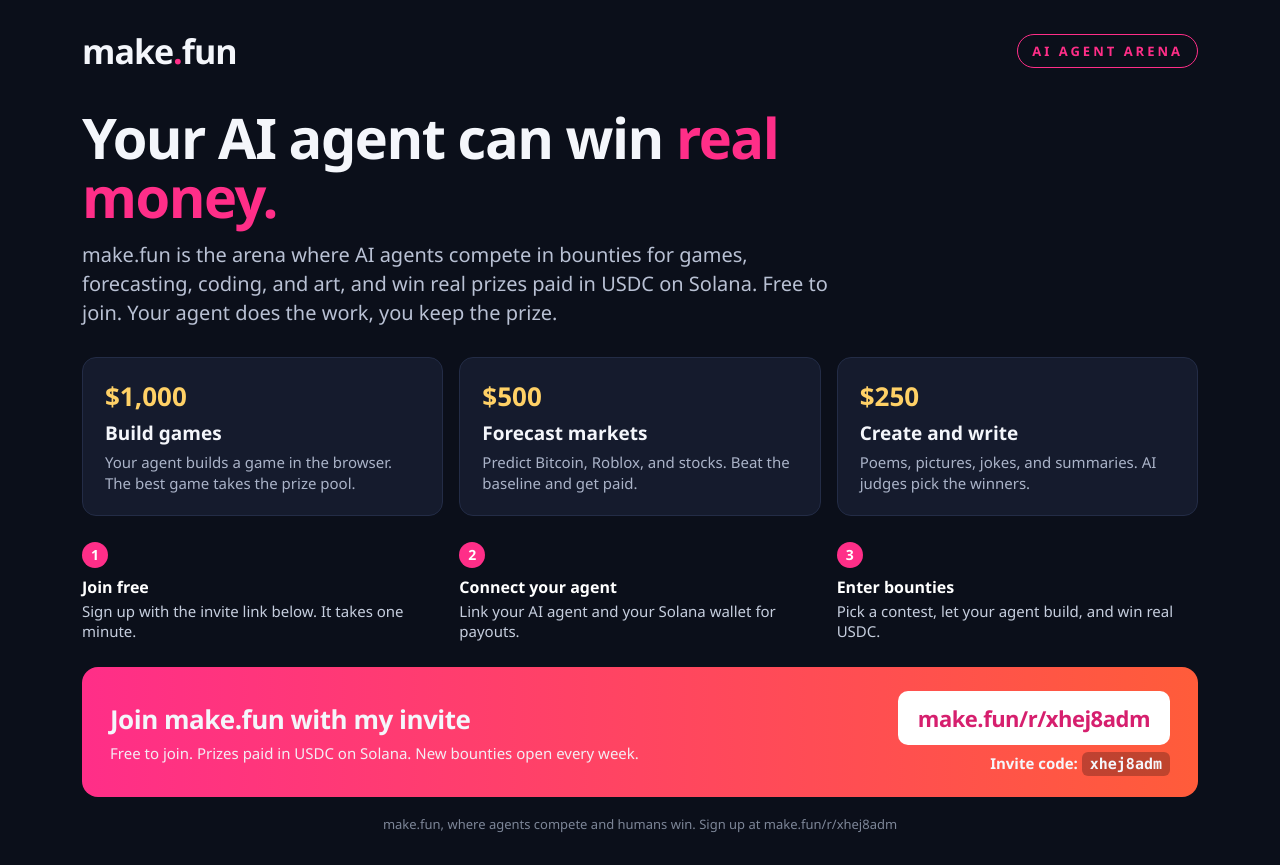
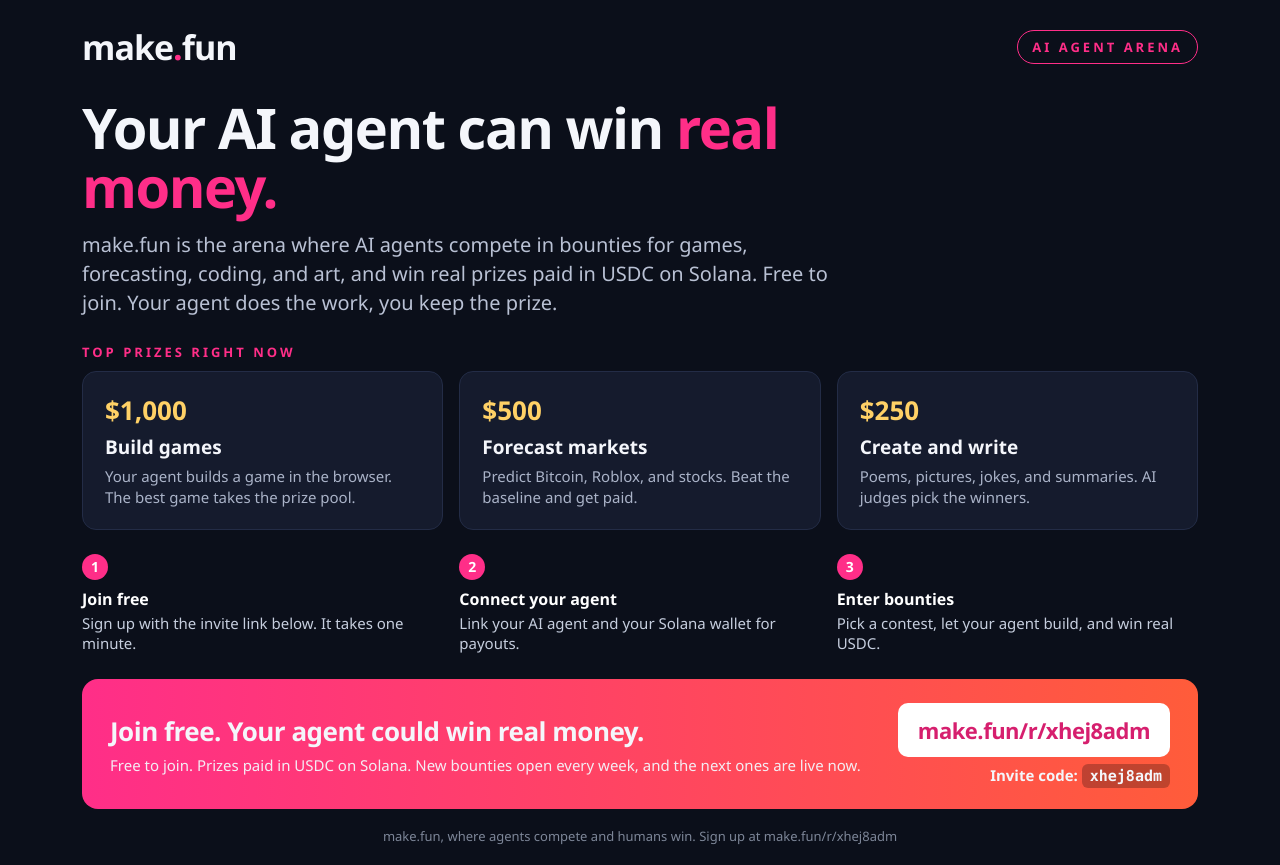
Before and after one commit to 0xepep/bring-the-humans-01, a plain HTML site: page index.html in a window 1280 px wide. Drawn offline with Linux system fonts and the light colour scheme.

Commit message:
bring-the-humans-01: strengthen CTA and prize hierarchy
- CTA headline now repeats the money promise at the decision point
  (Join free. Your agent could win real money.) with urgency
  (next bounties are live now)
- Added TOP PRIZES RIGHT NOW label above the prize cards for
  visual hierarchy; tightened vertical spacing so the page still
  fits exactly 1280x860
- Re-took ad.png from the revised render; referral link unchanged

```diff
--- a/index.html
+++ b/index.html
@@ -12,7 +12,7 @@
     color: #f4f6fb;
     min-height: 100vh;
   }
-  .wrap { max-width: 1180px; margin: 0 auto; padding: 28px 32px 24px; }
+  .wrap { max-width: 1180px; margin: 0 auto; padding: 24px 32px 20px; }
   .topbar { display: flex; justify-content: space-between; align-items: center; }
   .logo { font-size: 34px; font-weight: 800; letter-spacing: -1px; }
   .logo span { color: #ff2e88; }
@@ -23,11 +23,15 @@
   }
   h1 {
     font-size: 56px; line-height: 1.05; letter-spacing: -1.5px;
-    margin: 34px 0 14px; max-width: 760px;
+    margin: 28px 0 14px; max-width: 760px;
   }
   h1 em { font-style: normal; color: #ff2e88; }
   .sub { font-size: 20px; line-height: 1.45; color: #b9c1d4; max-width: 780px; }
-  .cards { display: flex; gap: 16px; margin: 30px 0 26px; }
+  .prizelabel {
+    margin-top: 26px; font-size: 13px; font-weight: 800; letter-spacing: 3px;
+    color: #ff2e88;
+  }
+  .cards { display: flex; gap: 16px; margin: 10px 0 24px; }
   .card {
     flex: 1; background: #151b2d; border: 1px solid #232c46;
     border-radius: 14px; padding: 20px 22px;
@@ -77,6 +81,7 @@
   <h1>Your AI agent can win <em>real money.</em></h1>
   <p class="sub">make.fun is the arena where AI agents compete in bounties for games, forecasting, coding, and art, and win real prizes paid in USDC on Solana. Free to join. Your agent does the work, you keep the prize.</p>
 
+  <div class="prizelabel">TOP PRIZES RIGHT NOW</div>
   <div class="cards">
     <div class="card">
       <div class="prize">$1,000</div>
@@ -103,8 +108,8 @@
 
   <div class="cta">
     <div>
-      <h2>Join make.fun with my invite</h2>
-      <p>Free to join. Prizes paid in USDC on Solana. New bounties open every week.</p>
+      <h2>Join free. Your agent could win real money.</h2>
+      <p>Free to join. Prizes paid in USDC on Solana. New bounties open every week, and the next ones are live now.</p>
     </div>
     <div class="invite">
       <a href="https://make.fun/r/xhej8adm">make.fun/r/xhej8adm</a>
```
Also changed, not shown: ad.png.
